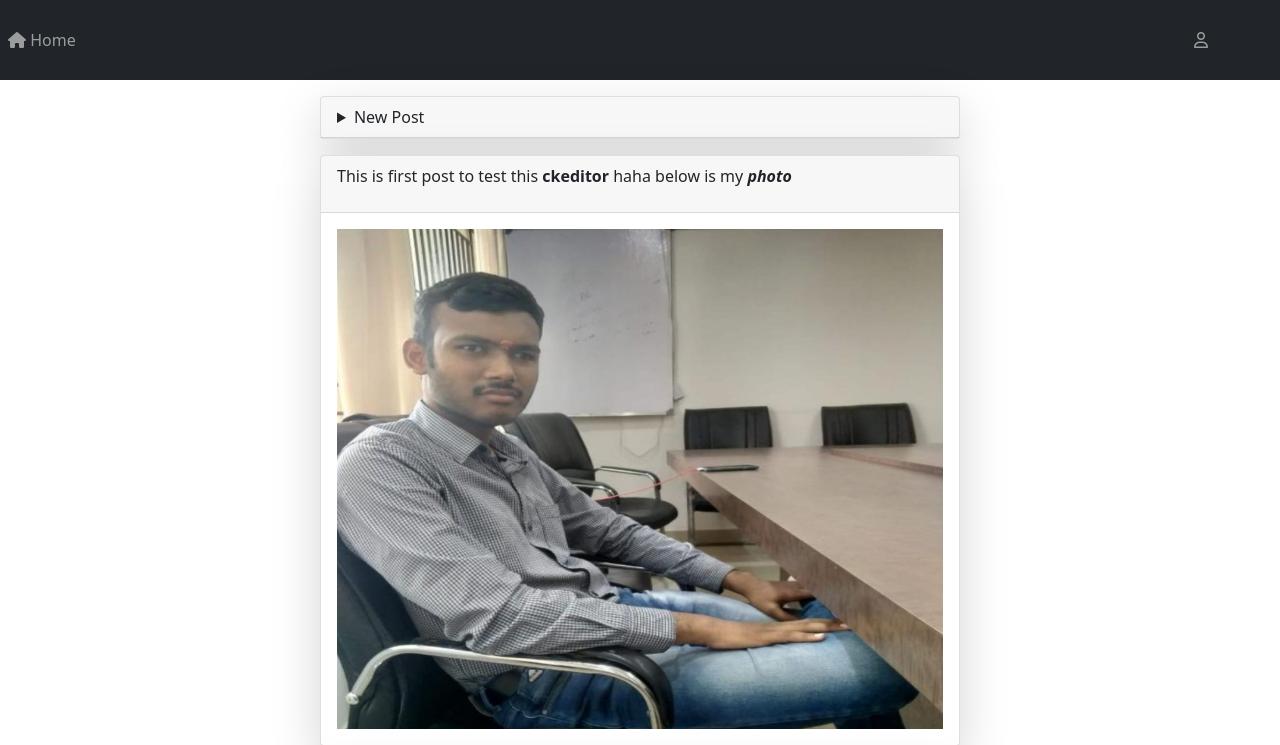
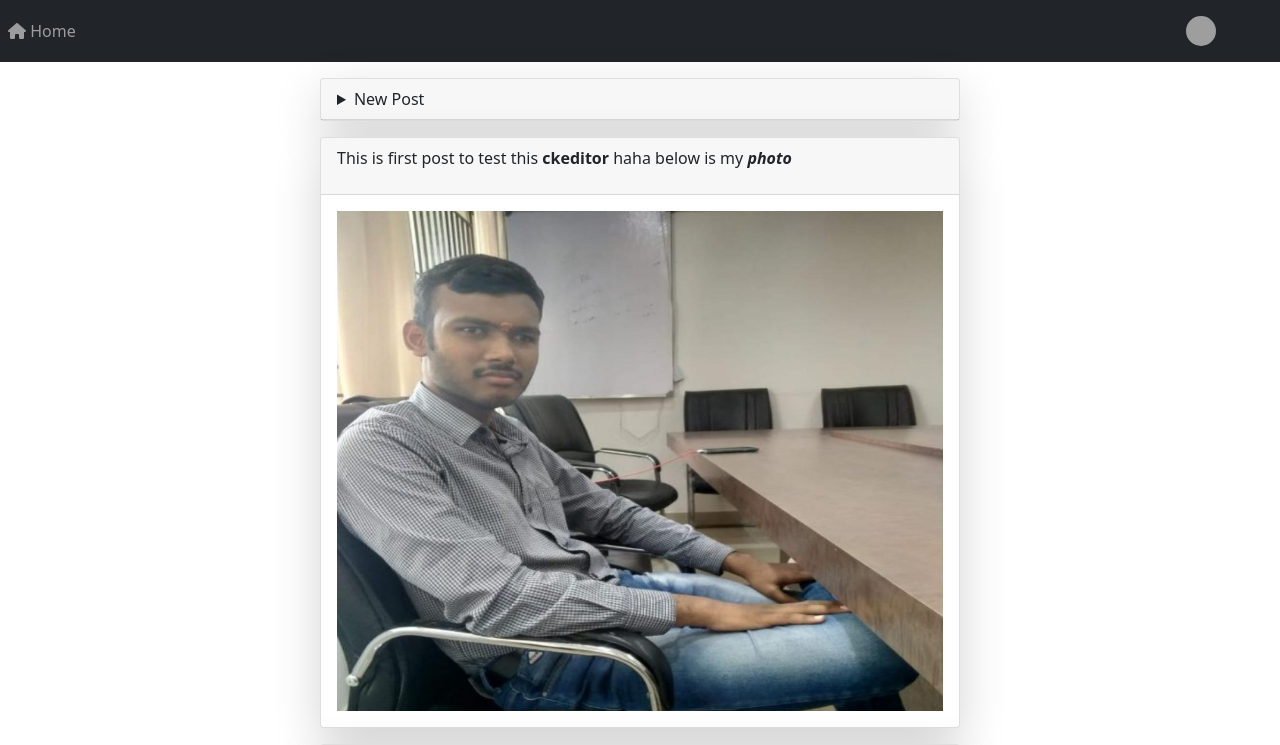
Before and after one commit to vcsreddy2004/your-media, a Django app: page / in a window 1280 px wide. Shown: the top 745 px of the page. Run offline with Django 5.2, Linux system fonts and the light colour scheme; a user stored in the database is signed in; data comes from the database, SQL or seed files in the repository; both versions use the stored data as it was after the commit; some libraries are stand-ins or nearby versions; grey boxes are pictures that could not be loaded.

Commit message:
fixed issue in navbar

```diff
--- a/templates/navbar.html
+++ b/templates/navbar.html
@@ -12,7 +12,11 @@
         {% if user.is_authenticated %}
             <div class="nav_item px-5">
                 <div class="dropdown nav-link">
-                  <i class="dropbtn far fa-user"></i>
+                    <img src="media/profiles/{{user.username}}.jpg"
+                    width="30" height="30"
+                    alt="User Profile"
+                    class="rounded-circle mx-2"
+                    onerror="this.onerror=null;this.src='media/profiles/default.png';" />
                   <div class="dropdown-content bg-dark">
                     <a href="/profile">Profile</a>
                     <a href="/logout">Log out</a>
```
Also changed, not shown: db.sqlite3, media/profiles/default.png (added).
